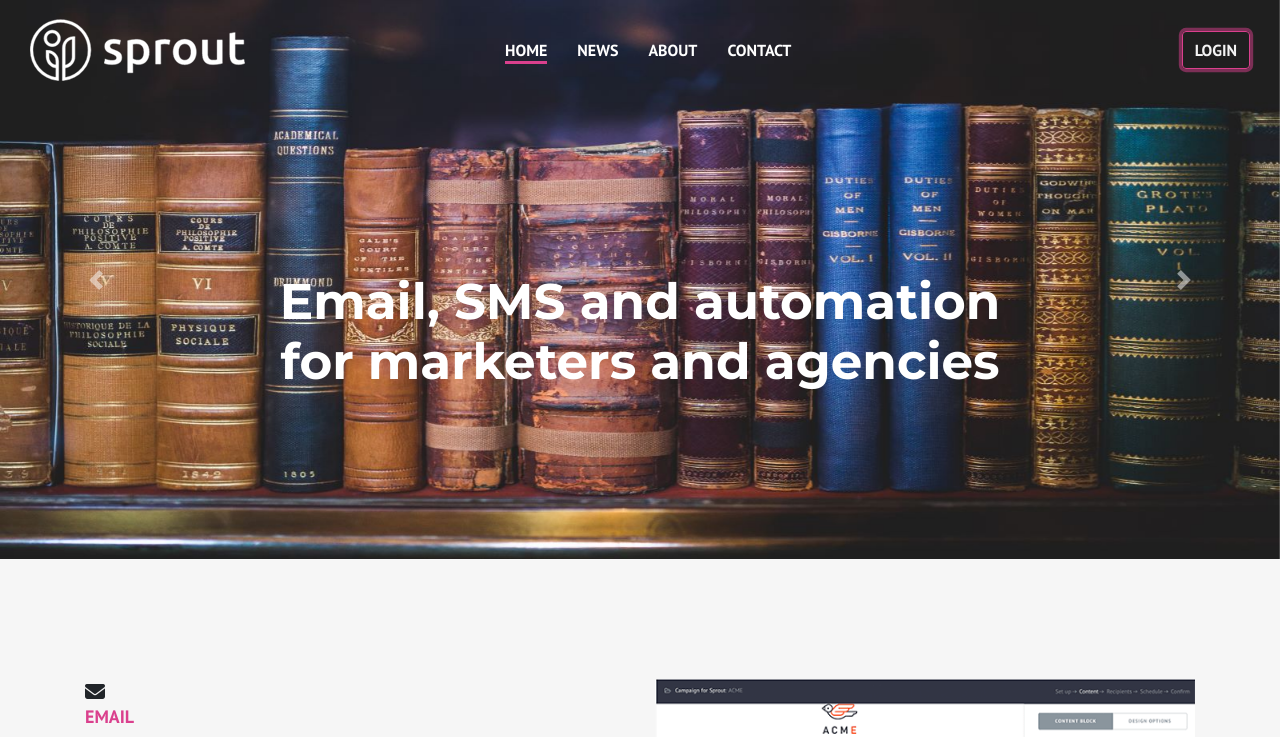
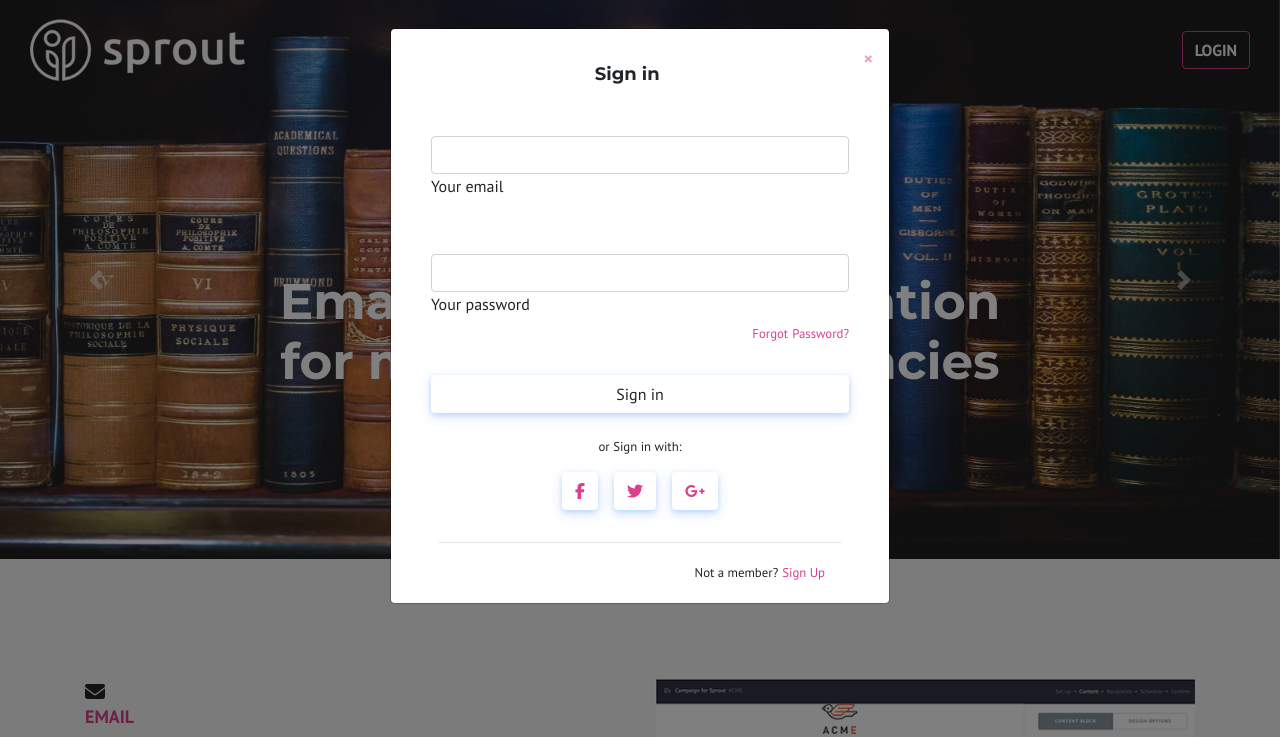
Before and after one commit to LewisLindleySmith/sproutScss, a website built with webpack: page index.html in a window 1280 px wide. Both pictures are taken after a click on the button "LOGIN". Shown: the top 737 px of the page. Built offline with nearby package versions, Linux system fonts and the light colour scheme.

Commit message:
login modal

```diff
--- a/index.html
+++ b/index.html
@@ -23,6 +23,112 @@
   </head>
   <body>
     <!-- ***** CODE HERE ***** -->
+
+    <!-- MODAL SECTION  -->
+    <div
+      class="modal fade"
+      id="elegantModalForm"
+      tabindex="-1"
+      role="dialog"
+      aria-labelledby="myModalLabel"
+      aria-hidden="true"
+    >
+      <div class="modal-dialog" role="document">
+        <!--Content-->
+        <div class="modal-content form-elegant">
+          <!--Header-->
+          <div class="modal-header text-center">
+            <h3
+              class="modal-title w-100 dark-grey-text font-weight-bold my-3"
+              id="myModalLabel"
+            >
+              <strong>Sign in</strong>
+            </h3>
+            <button
+              type="button"
+              class="close"
+              data-dismiss="modal"
+              aria-label="Close"
+            >
+              <span aria-hidden="true">&times;</span>
+            </button>
+          </div>
+          <!--Body-->
+          <div class="modal-body mx-4">
+            <!--Body-->
+            <div class="md-form mb-5">
+              <input
+                type="email"
+                id="Form-email1"
+                class="form-control validate"
+              />
+              <label data-error="wrong" data-success="right" for="Form-email1"
+                >Your email</label
+              >
+            </div>
+
+            <div class="md-form pb-3">
+              <input
+                type="password"
+                id="Form-pass1"
+                class="form-control validate"
+              />
+              <label data-error="wrong" data-success="right" for="Form-pass1"
+                >Your password</label
+              >
+              <p class="font-small blue-text d-flex justify-content-end">
+                Forgot <a href="#" class="blue-text ml-1"> Password?</a>
+              </p>
+            </div>
+
+            <div class="text-center mb-3">
+              <button
+                type="button"
+                class="btn blue-gradient btn-block btn-rounded z-depth-1a"
+              >
+                Sign in
+              </button>
+            </div>
+            <p
+              class="font-small dark-grey-text text-right d-flex justify-content-center mb-3 pt-2"
+            >
+              or Sign in with:
+            </p>
+
+            <div class="row my-3 d-flex justify-content-center">
+              <!--Facebook-->
+              <button
+                type="button"
+                class="btn btn-white btn-rounded mr-md-3 z-depth-1a"
+              >
+                <i class="fab fa-facebook-f text-center"></i>
+              </button>
+              <!--Twitter-->
+              <button
+                type="button"
+                class="btn btn-white btn-rounded mr-md-3 z-depth-1a"
+              >
+                <i class="fab fa-twitter"></i>
+              </button>
+              <!--Google +-->
+              <button
+                type="button"
+                class="btn btn-white btn-rounded z-depth-1a"
+              >
+                <i class="fab fa-google-plus-g"></i>
+              </button>
+            </div>
+          </div>
+          <!--Footer-->
+          <div class="modal-footer mx-5 pt-3 mb-1">
+            <p class="font-small grey-text d-flex justify-content-end">
+              Not a member? <a href="#" class="blue-text ml-1"> Sign Up</a>
+            </p>
+          </div>
+        </div>
+        <!--/.Content-->
+      </div>
+    </div>
 
     <!-- ***** NAV SECTION ***** -->
 
@@ -70,7 +176,14 @@
         </nav>
 
         <div class="login">
-          <button type="button" class="btn btn-outline-success">login</button>
+          <button
+            type="button"
+            class="btn btn-outline-success"
+            data-toggle="modal"
+            data-target="#elegantModalForm"
+          >
+            login
+          </button>
         </div>
       </div>
     </header>
--- a/src/scss/site.scss
+++ b/src/scss/site.scss
@@ -27,6 +27,48 @@ ul {
 span {
   font-size: 18px;
   color: #da408d;
+}
+
+// modal section
+
+.form-elegant .font-small {
+  font-size: 0.8rem;
+}
+
+.form-elegant .z-depth-1a {
+  -webkit-box-shadow: 0 2px 5px 0 rgba(55, 161, 255, 0.26),
+    0 4px 12px 0 rgba(121, 155, 254, 0.25);
+  box-shadow: 0 2px 5px 0 rgba(55, 161, 255, 0.26),
+    0 4px 12px 0 rgba(121, 155, 254, 0.25);
+}
+
+.form-elegant .z-depth-1-half,
+.form-elegant .btn:hover {
+  -webkit-box-shadow: 0 5px 11px 0 rgba(85, 182, 255, 0.28),
+    0 4px 15px 0 rgba(36, 133, 255, 0.15);
+  box-shadow: 0 5px 11px 0 rgba(85, 182, 255, 0.28),
+    0 4px 15px 0 rgba(36, 133, 255, 0.15);
+}
+
+.form-elegant .modal-header {
+  border-bottom: none;
+}
+
+.modal-dialog .form-elegant .btn .fab {
+  color: #da408d !important;
+}
+
+.form-elegant .modal-body,
+.form-elegant .modal-footer {
+  font-weight: 400;
+}
+
+.blue-text {
+  color: #da408d;
+}
+
+a.blue-text:hover {
+  color: #0056b3;
 }
 
 // navbar section
```
Also changed, not shown: build/css/site.css.
